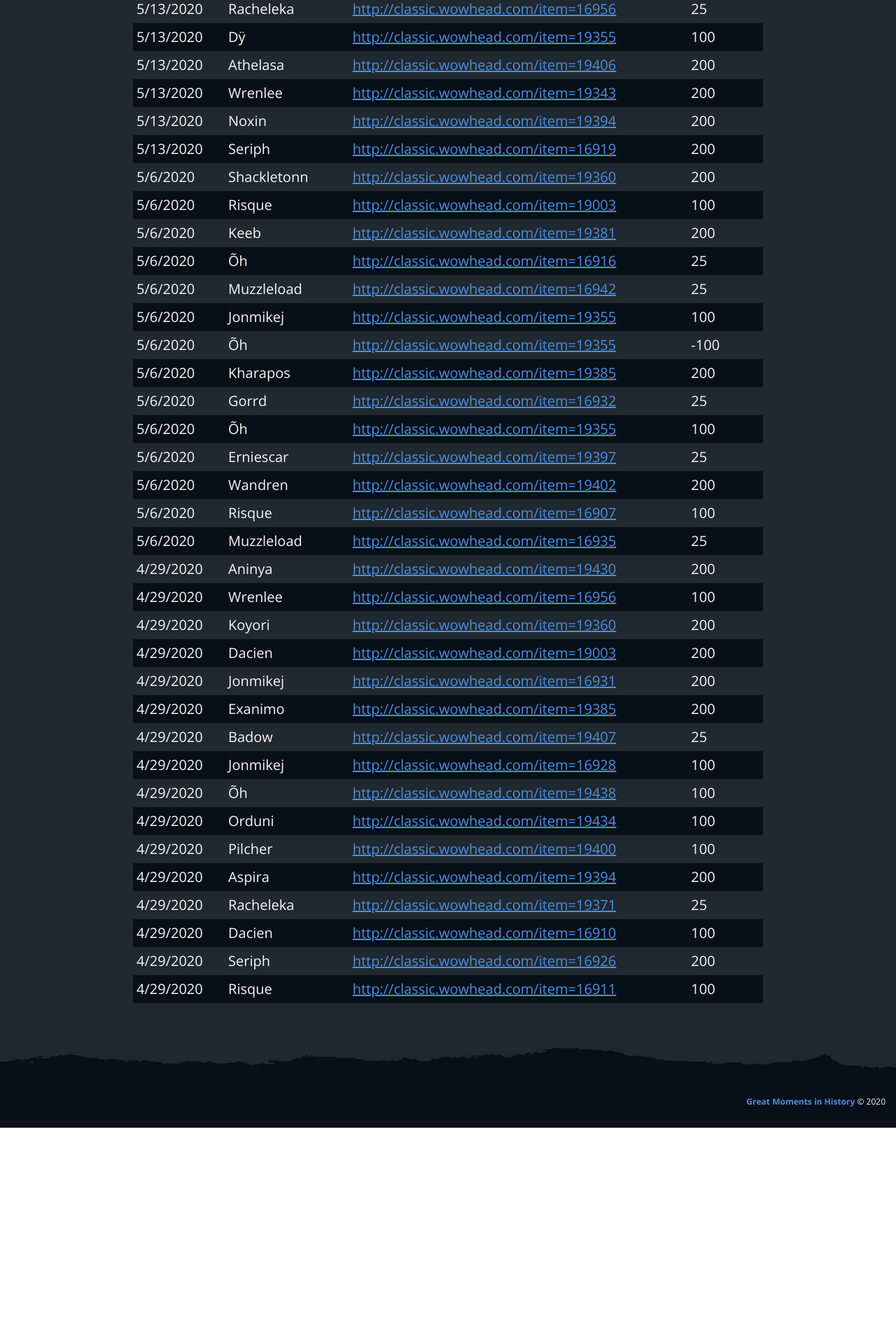
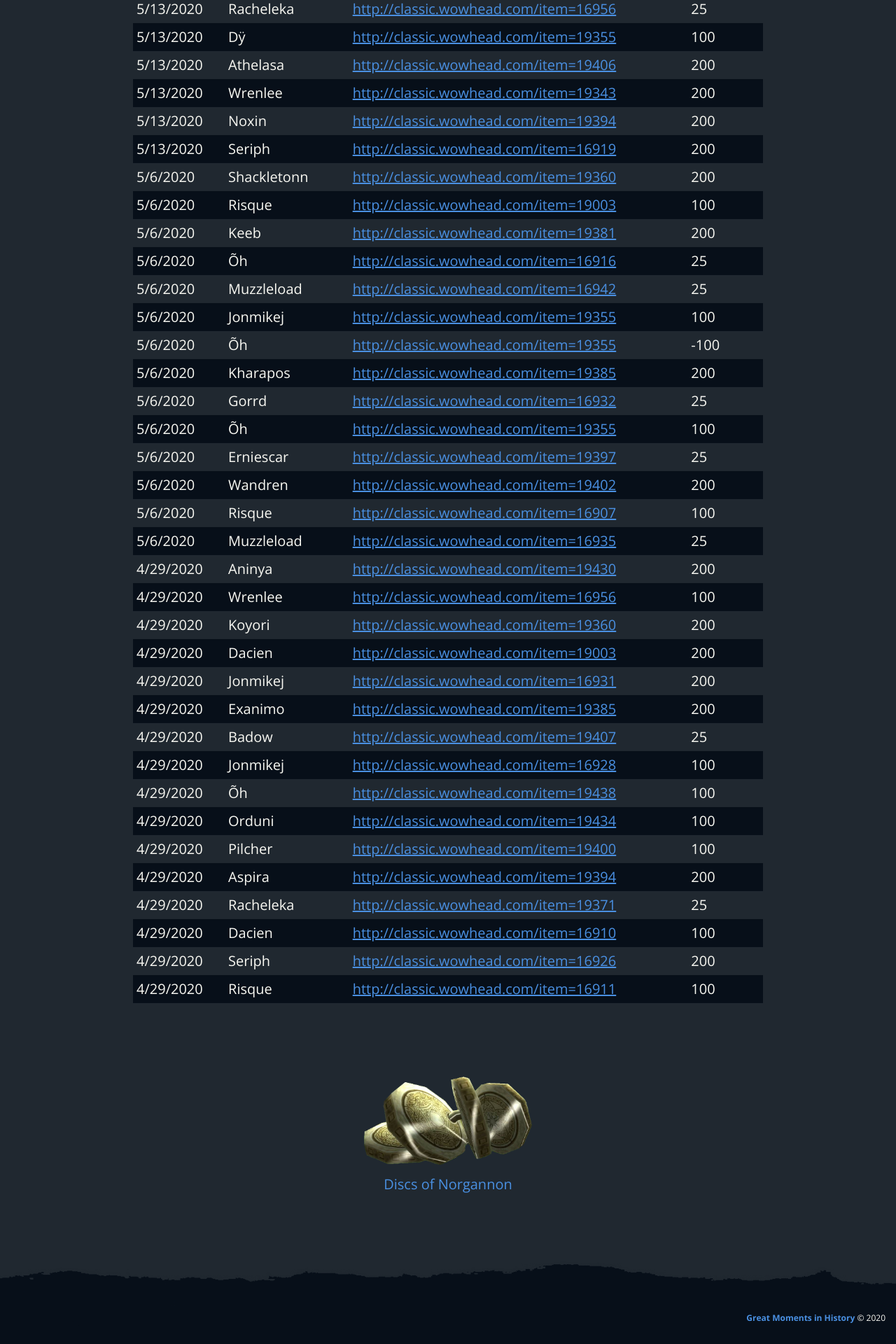
Before and after one commit to gmih/classic, a Jekyll site: the page built from epgp/tier2.html, in a window 1280 px wide. Shown: the part 3660-5580 px from the top of the page at 70% size. Built offline with Jekyll 4.4.1, drawn with Linux system fonts in a browser that asks for light colours; nearby versions of some CDN libraries; a script that is not in the unit is left out; before the commit the page ends 5271 px from its top, so only the background shows below that.

Commit message:
Add archive loot links

```diff
--- a/css/main.scss
+++ b/css/main.scss
@@ -1354,7 +1354,17 @@ span.raid-meter-label {
 }
 
 
+// Loot History
+.archive-link__container {
+    max-width: 250px;
+    margin: auto;
+    text-align: center;
+    margin-top: 100px;
+}
 
+.archive-link {
+    text-decoration: none;
+}
 
 
 
--- a/epgp/tier2.html
+++ b/epgp/tier2.html
@@ -14,3 +14,10 @@ permalink: /epgp/tier2/
         <th>GP Cost</th>
       </tr>
 		</table>
+
+    <div class="archive-link__container">
+      <a class="archive-link" href="https://docs.google.com/spreadsheets/d/e/2PACX-1vTCiWHTNiwQVCrw6waigw96n7WXiml5DVO2VQNLYeWZNeCSTVrglqcb9ICUGUoqwnfJKXv-IABrIVdx/pubhtml?gid=586319938&single=true">
+        <img class="archive-link__image" src="/images/discs.png" alt="">
+        <p class="archive-link__text">Discs of Norgannon</p>
+      </a>
+    </div>
```
Also changed, not shown: epgp/tier1.html (+8 -1 lines), images/discs.png (added).
